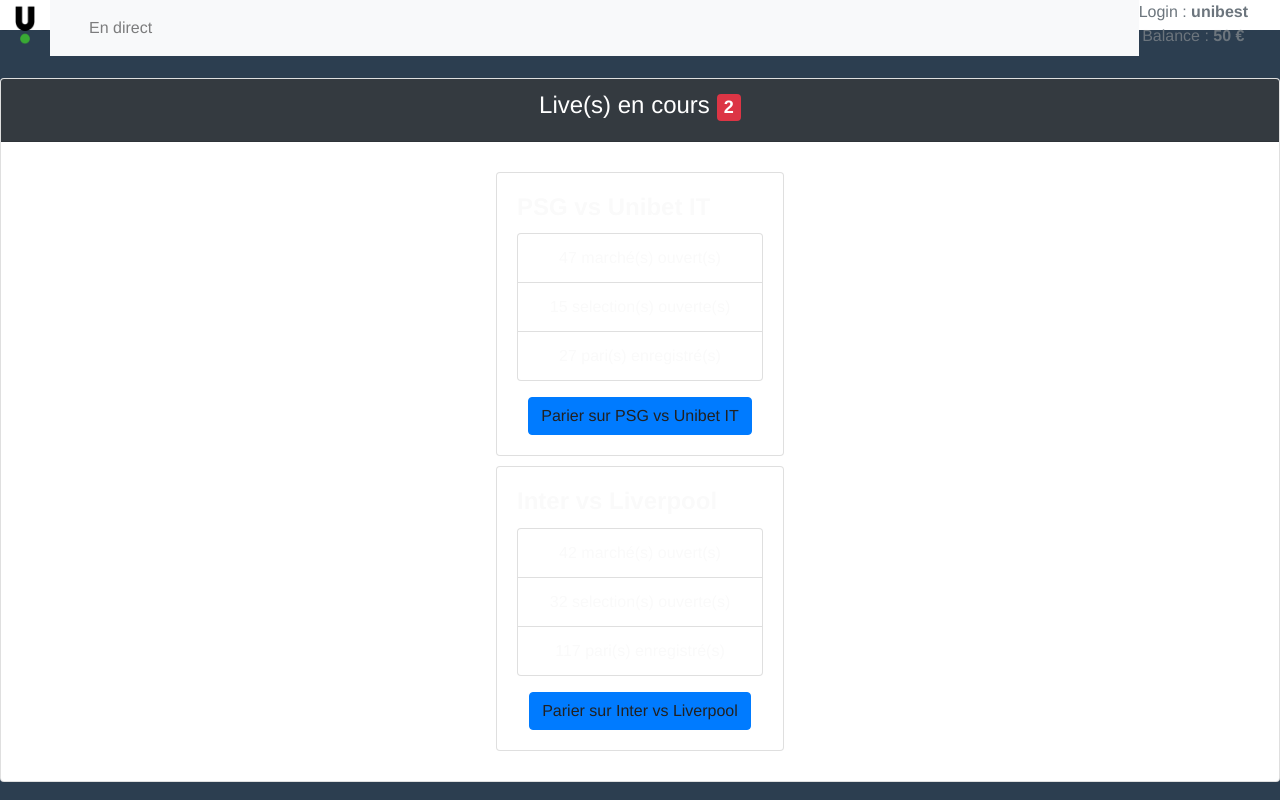
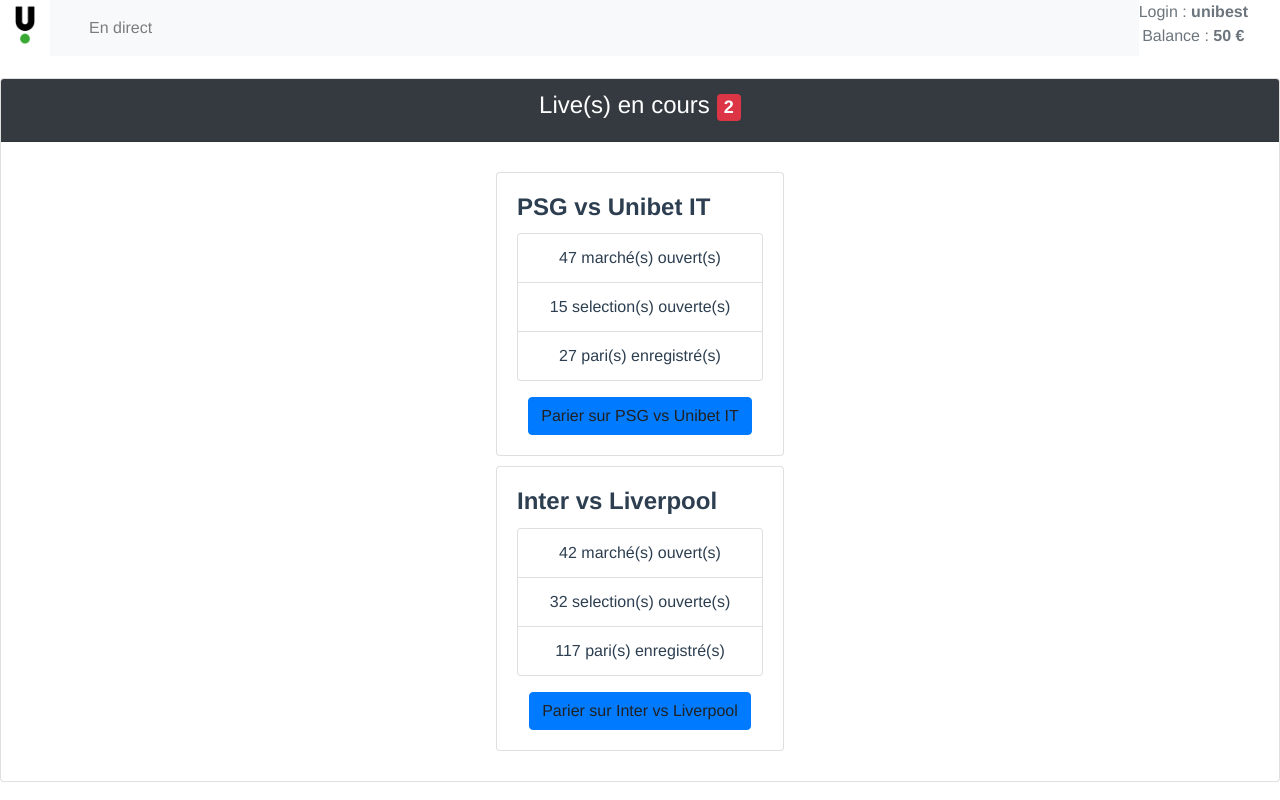
Before and after one commit to damstaylor/kindred, a Vue app: page /lives#/lives in a window 1280 px wide. Built offline with nearby package versions, Linux system fonts and the light colour scheme.

Commit message:
style(App): revert light mode colors

```diff
--- a/src/App.vue
+++ b/src/App.vue
@@ -18,15 +18,8 @@
           </span>
           <nav class="navbar navbar-expand-lg navbar-light bg-light">
             <div class="container-fluid">
-              <button
-                class="navbar-toggler"
-                type="button"
-                data-bs-toggle="collapse"
-                data-bs-target="#navbarNavDropdown"
-                aria-controls="navbarNavDropdown"
-                aria-expanded="false"
-                aria-label="Toggle navigation"
-              >
+              <button class="navbar-toggler" type="button" data-bs-toggle="collapse" data-bs-target="#navbarNavDropdown"
+                aria-controls="navbarNavDropdown" aria-expanded="false" aria-label="Toggle navigation">
                 <span class="navbar-toggler-icon"></span>
               </button>
               <div class="collapse navbar-collapse" id="navbarNavDropdown">
@@ -85,8 +78,7 @@
   -webkit-font-smoothing: antialiased;
   -moz-osx-font-smoothing: grayscale;
   text-align: center;
-  color: #fafafa;
-  background-color: #2c3e50;
+  color: #2c3e50;
 }
 
 #nav {
@@ -95,7 +87,7 @@
 
 #nav a {
   font-weight: bold;
-  /* color: #2c3e50; */
+  color: #2c3e50;
 }
 
 #nav a.router-link-exact-active {
```
